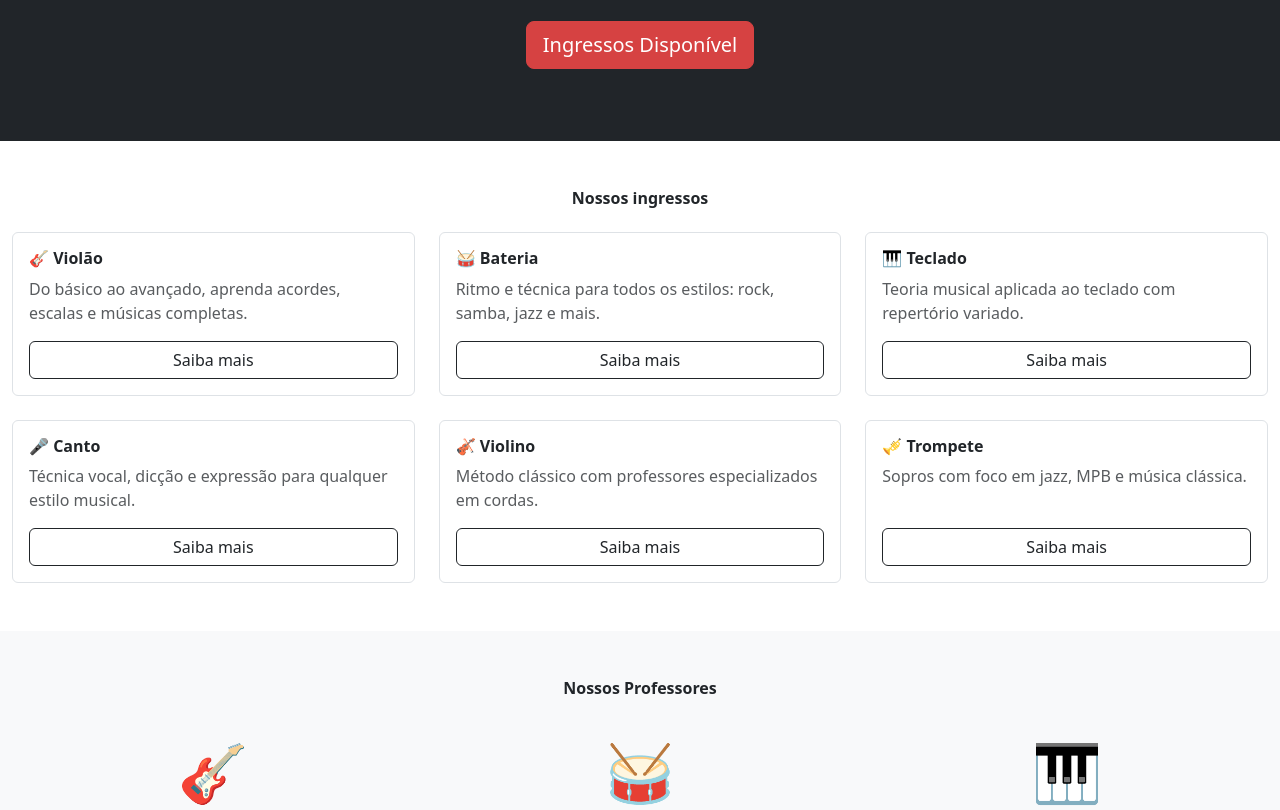
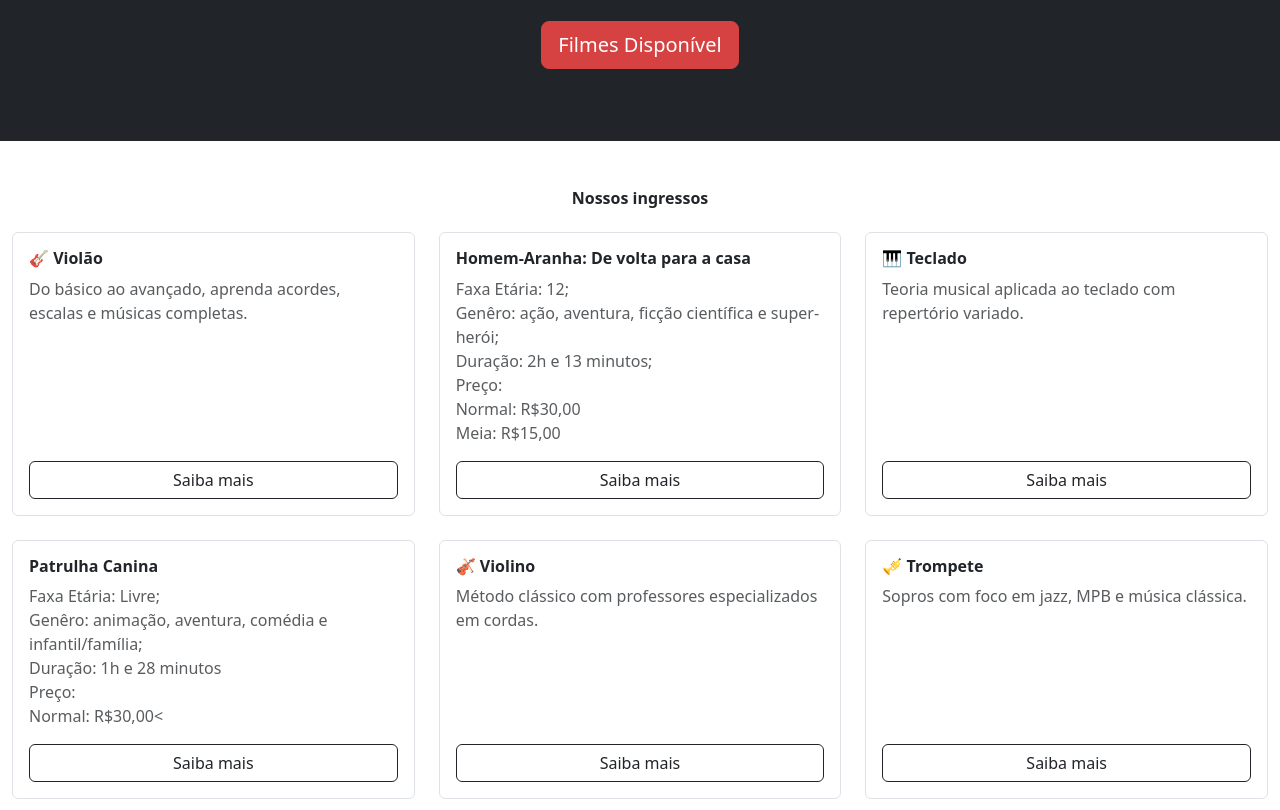
Before and after one commit to mi-hoppe/PROVA, a plain HTML site: page FilmesProjeto/index.html in a window 1280 px wide. Shown: the part 228-1038 px from the top of the page. Drawn offline with nearby package versions, Linux system fonts and the light colour scheme.

Commit message:
html minha parte

```diff
--- a/FilmesProjeto/index.html
+++ b/FilmesProjeto/index.html
@@ -38,7 +38,7 @@
       <div class="container py-4">
         <h1 class="display-4 fw-bold">Ingressos Disponível</h1>
         <p class="lead mb-4">Ingressos para estudantes a partir de R$ 10,OO</p>
-        <a href="#matricula" class="btn btn-primary btn-lg custom-hero-btn">Ingressos Disponível</a>
+        <a href="#matricula" class="btn btn-primary btn-lg custom-hero-btn">Filmes Disponível</a>
       </div>
     </section>
     <section id="cursos" class="container py-5">
@@ -59,8 +59,8 @@
         <div class="col-12 col-md-6 col-lg-4">
           <div class="card h-100 card-item border">
             <div class="card-body d-flex flex-column">
-              <h5 class="card-title fw-bold">🥁 Bateria</h5>
-              <p class="card-text text-muted flex-grow-1">Ritmo e técnica para todos os estilos: rock, samba, jazz e mais.</p>
+              <h5 class="card-title fw-bold">Homem-Aranha: De volta para a casa</h5>
+              <p class="card-text text-muted flex-grow-1">Faxa Etária: 12; </br>Genêro: ação, aventura, ficção científica e super-herói;</br> Duração: 2h e 13 minutos;</br> Preço:</br> Normal: R$30,00</br> Meia: R$15,00 </p>
               <div class="mt-auto pt-3">
                 <a href="#" class="btn btn-outline-dark w-100">Saiba mais</a>
               </div>
@@ -83,8 +83,8 @@
         <div class="col-12 col-md-6 col-lg-4">
           <div class="card h-100 card-item border">
             <div class="card-body d-flex flex-column">
-              <h5 class="card-title fw-bold">🎤 Canto</h5>
-              <p class="card-text text-muted flex-grow-1">Técnica vocal, dicção e expressão para qualquer estilo musical.</p>
+              <h5 class="card-title fw-bold">Patrulha Canina </h5>
+              <p class="card-text text-muted flex-grow-1">Faxa Etária: Livre;</br> Genêro: animação, aventura, comédia e infantil/família;</br> Duração: 1h e 28 minutos</br>Preço:</br> Normal: R$30,00<</p>
               <div class="mt-auto pt-3">
                 <a href="#" class="btn btn-outline-dark w-100">Saiba mais</a>
               </div>
@@ -125,7 +125,7 @@
         <div class="row text-center g-4">
           <div class="col-12 col-md-4">
             <div class="p-3">
-              <p class="display-4 mb-2">🎸</p>
+              <p class="display-4 mb-2">🍿🥤</p>
               <h6 class="fw-bold fs-5 mb-1">Lucas Moreira</h6>
               <p class="text-muted small">Violão e Guitarra · 12 anos de experiência</p>
             </div>
```
